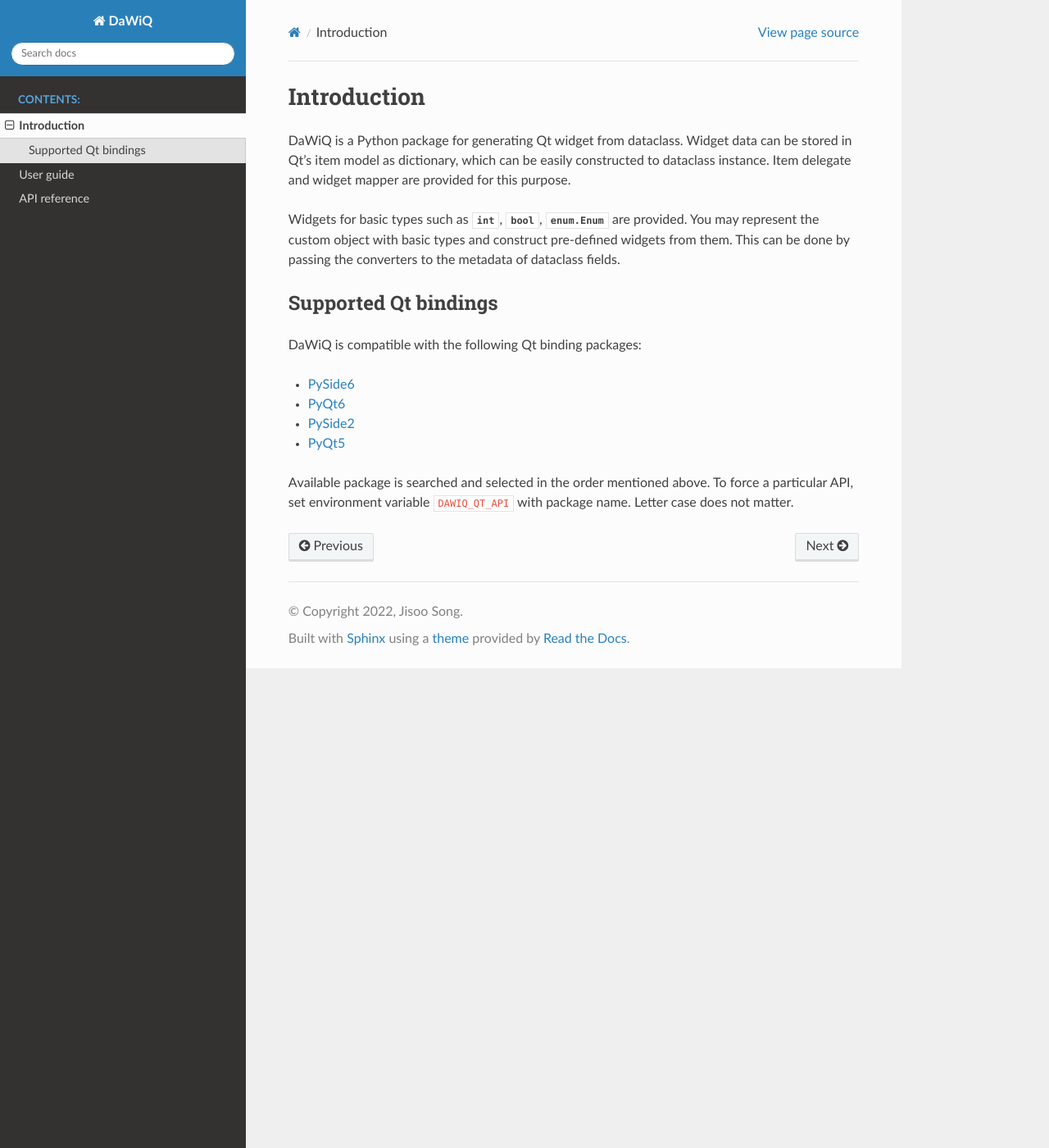
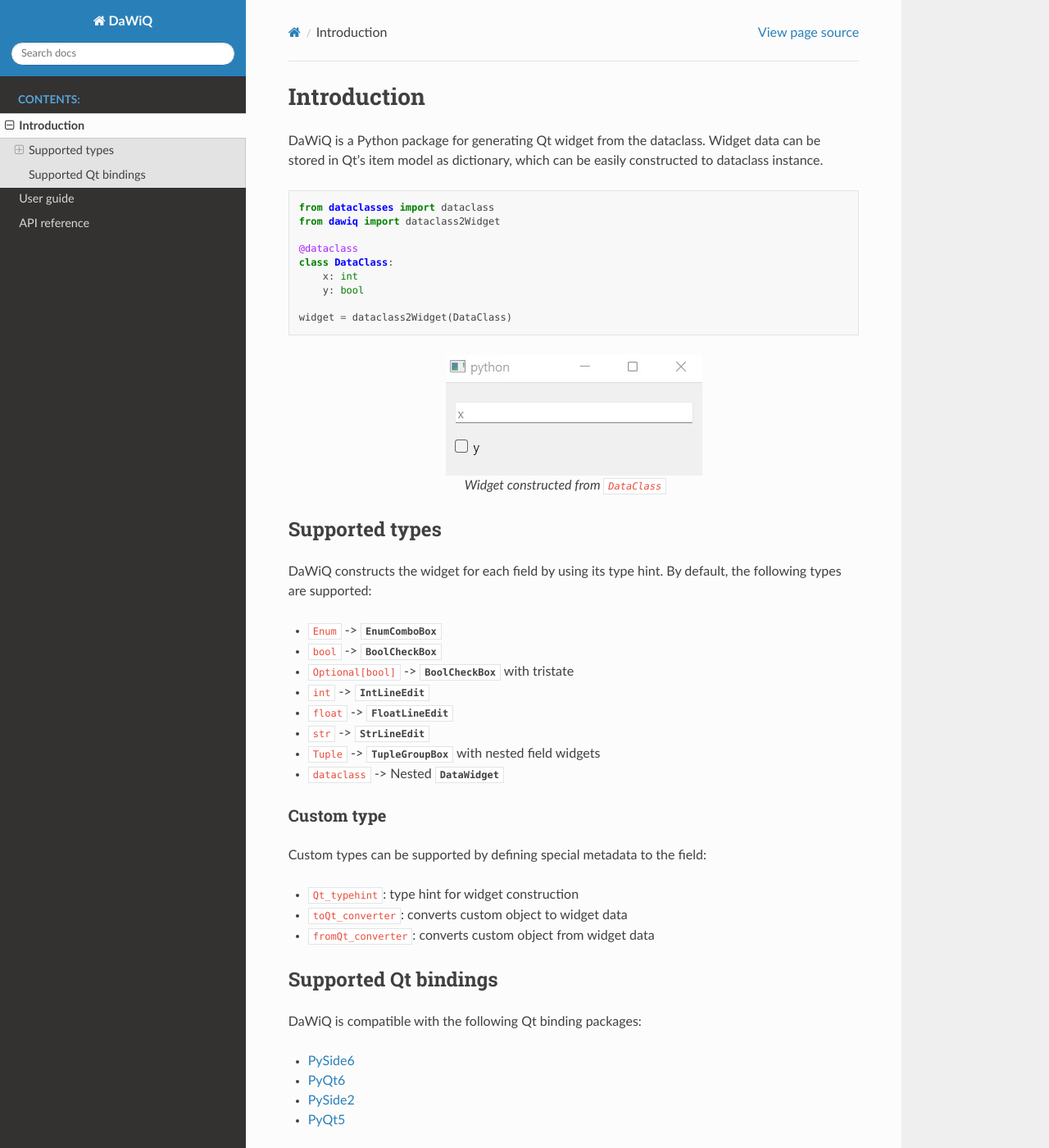
Before and after one commit to JSS95/dawiq, a Sphinx documentation site: the page built from doc/source/intro.rst, in a window 1280 px wide and 1400 px high. Shown: the whole window at 82% size. Built offline with Sphinx 7.4.7 and the Read the Docs theme 2.0.0, drawn with Linux system fonts in a browser that asks for light colours.

Commit message:
doc: enhance doc
Enhance intro.rst

```diff
--- a/doc/source/intro.rst
+++ b/doc/source/intro.rst
@@ -4,13 +4,49 @@ Introduction
 
 .. currentmodule:: dawiq
 
-DaWiQ is a Python package for generating Qt widget from dataclass.
+DaWiQ is a Python package for generating Qt widget from the dataclass.
 Widget data can be stored in Qt's item model as dictionary, which can be easily constructed to dataclass instance.
-Item delegate and widget mapper are provided for this purpose.
 
-Widgets for basic types such as :class:`int`, :class:`bool`, :class:`enum.Enum` are provided.
-You may represent the custom object with basic types and construct pre-defined widgets from them.
-This can be done by passing the converters to the metadata of dataclass fields.
+.. code-block:: python
+
+    from dataclasses import dataclass
+    from dawiq import dataclass2Widget
+
+    @dataclass
+    class DataClass:
+        x: int
+        y: bool
+
+    widget = dataclass2Widget(DataClass)
+
+.. figure:: _images/widget-example.jpg
+   :align: center
+
+   Widget constructed from ``DataClass``
+
+Supported types
+===============
+
+DaWiQ constructs the widget for each field by using its type hint.
+By default, the following types are supported:
+
+* ``Enum`` -> :class:`.EnumComboBox`
+* ``bool`` -> :class:`.BoolCheckBox`
+* ``Optional[bool]`` -> :class:`.BoolCheckBox` with tristate
+* ``int`` -> :class:`.IntLineEdit`
+* ``float`` -> :class:`.FloatLineEdit`
+* ``str`` -> :class:`.StrLineEdit`
+* ``Tuple`` -> :class:`.TupleGroupBox` with nested field widgets
+* ``dataclass`` -> Nested :class:`DataWidget`
+
+Custom type
+-----------
+
+Custom types can be supported by defining special metadata to the field:
+
+* ``Qt_typehint``: type hint for widget construction
+* ``toQt_converter``: converts custom object to widget data
+* ``fromQt_converter``: converts custom object from widget data
 
 Supported Qt bindings
 =====================
```
Also changed, not shown: 1 other file.
